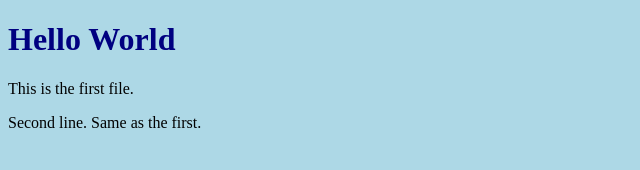
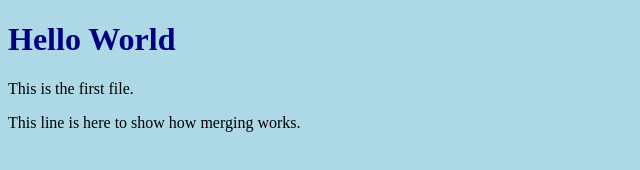
Before and after one commit to FrodoHTX/hello-world, a plain HTML site: page index.html in a window 1280 px wide. Shown: the whole page, without its empty margins (0-640 px from the left). Drawn offline with Linux system fonts and the light colour scheme.

Commit message:
emergency fix

```diff
--- a/index.html
+++ b/index.html
@@ -10,6 +10,6 @@
     <body>
         <h1>Hello World</h1>
         <p>This is the first file.</p>
-        <p>Second line. Same as the first.</p>
+        <p>This line is here to show how merging works.</p>
     </body>
 </html>
```
